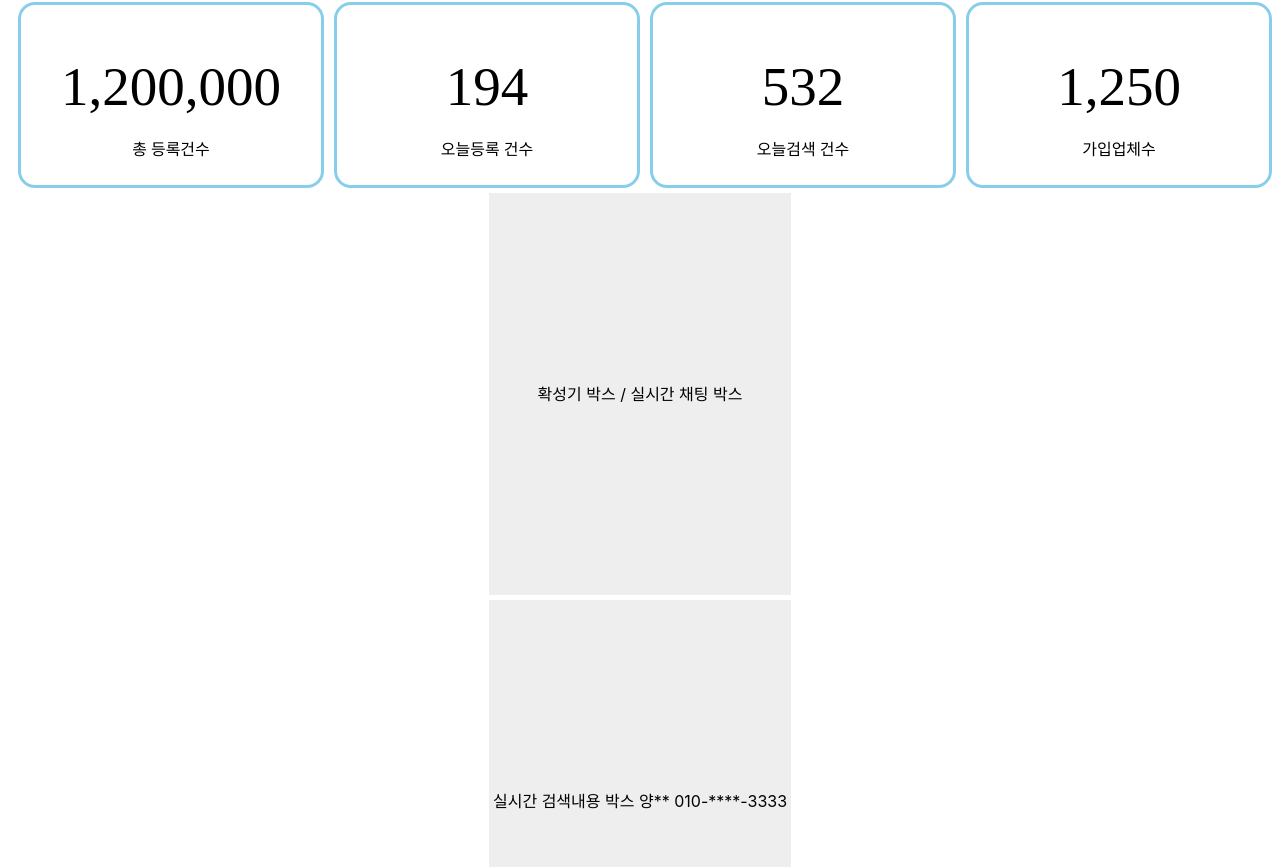
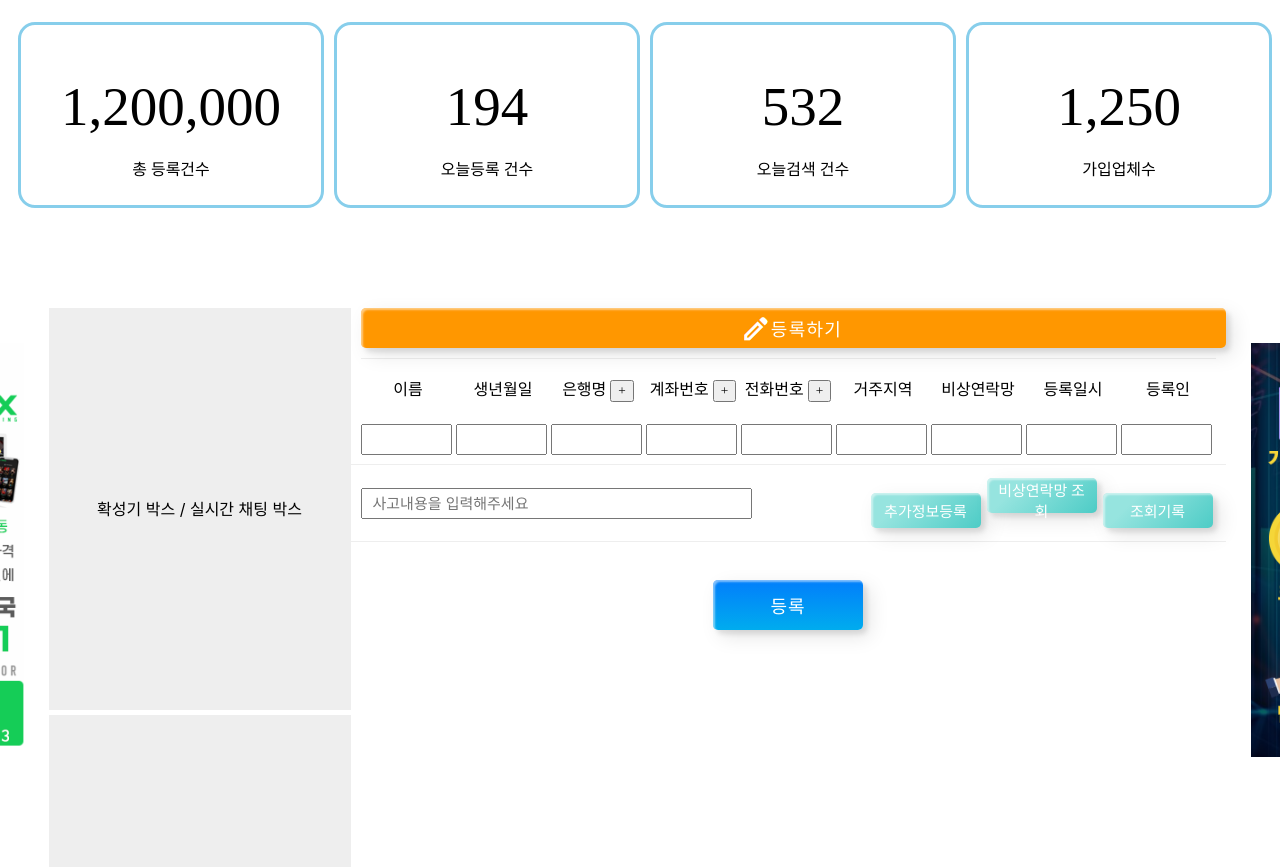
Before and after one commit to june33333/ilsan_react, a React (Create React App) app: page /index in a window 1280 px wide. Shown: the part 853-1720 px from the top of the page. Built offline with nearby package versions, Linux system fonts and the light colour scheme; a web font is replaced by a local one.

Commit message:
ChekForm

```diff
--- a/src/App.js
+++ b/src/App.js
@@ -17,5 +17,4 @@ function App() {
     </>
   );
 }
-
 export default App;
--- a/src/page/Index.jsx
+++ b/src/page/Index.jsx
@@ -36,6 +36,7 @@ const Intro = () => {
 
 const Header = () => {
   return (
+    <HeaderBg>
       <HeaderNav>
         <LogoUl>
           <li>
@@ -58,6 +59,7 @@ const Header = () => {
           </li>
         </CenterUl>
       </HeaderNav>
+    </HeaderBg>
   );
 };
 
@@ -114,11 +116,85 @@ const Total = () => {
 const Check = () => {
   return (
     <CheckForm>
+      <BannerBox1>
+        <img src="img/banner01.png"></img>
+      </BannerBox1>
       <Chet>
         <ChetBox>확성기 박스 / 실시간 채팅 박스</ChetBox>
         <DetailBox>실시간 검색내용 박스 양** 010-****-3333</DetailBox>
       </Chet>
-      <Regis></Regis>
+      <Regis>
+        <RegisBtn>
+          <RegBtn>
+            <RegBtnImg src="img/regispen.png"></RegBtnImg>등록하기
+          </RegBtn>
+        </RegisBtn>
+        <ScheDule>
+          <ScheDuleUl>
+            <ScheDuleLi>이름</ScheDuleLi>
+            <ScheDuleLi>생년월일</ScheDuleLi>
+            <ScheDuleLi>
+              은행명 <BankBtn>+</BankBtn>
+            </ScheDuleLi>
+            <ScheDuleLi>
+              계좌번호 <Account>+</Account>
+            </ScheDuleLi>
+            <ScheDuleLi>
+              전화번호 <Phone>+</Phone>
+            </ScheDuleLi>
+            <ScheDuleLi>거주지역</ScheDuleLi>
+            <ScheDuleLi>비상연락망</ScheDuleLi>
+            <ScheDuleLi>등록일시</ScheDuleLi>
+            <ScheDuleLi>등록인</ScheDuleLi>
+          </ScheDuleUl>
+          <ScheInputUl>
+            <ScheInputLi>
+              <ScheInput></ScheInput>
+            </ScheInputLi>
+            <ScheInputLi>
+              <ScheInput></ScheInput>
+            </ScheInputLi>
+            <ScheInputLi>
+              <ScheInput></ScheInput>
+            </ScheInputLi>
+            <ScheInputLi>
+              <ScheInput></ScheInput>
+            </ScheInputLi>
+            <ScheInputLi>
+              <ScheInput></ScheInput>
+            </ScheInputLi>
+            <ScheInputLi>
+              <ScheInput></ScheInput>
+            </ScheInputLi>
+            <ScheInputLi>
+              <ScheInput></ScheInput>
+            </ScheInputLi>
+            <ScheInputLi>
+              <ScheInput></ScheInput>
+            </ScheInputLi>
+            <ScheInputLi>
+              <ScheInput></ScheInput>
+            </ScheInputLi>
+          </ScheInputUl>
+        </ScheDule>
+        <NoteDiv>
+          <NoteInput
+            type="text"
+            placeholder="사고내용을 입력해주세요"
+          ></NoteInput>
+          <NoteBtnBox>
+            <NoteBtn>추가정보등록</NoteBtn>
+            <NoteBtn>비상연락망 조회</NoteBtn>
+            <NoteBtn>조회기록</NoteBtn>
+          </NoteBtnBox>
+        </NoteDiv>
+        <RcBox>
+          <RegisCheckButton>등록</RegisCheckButton>
+        </RcBox>
+      </Regis>
+      <BannerBox2>
+        <img src="img/banner02.png"></img>
+      </BannerBox2>
     </CheckForm>
   );
 };
@@ -150,6 +226,7 @@ const IntroInfo = styled.div`
   height: 40px;
   display: flex;
   justify-content: space-between;
+  position: fixed;
 `;
 
 const LinkIntro = styled.a`
@@ -177,13 +254,7 @@ const UserLi = styled.li`
   padding-right: 30px;
 `;
 
-const HomeLi = styled.li`
-  padding-right: 30px;
-`;
-
 const OutLi = styled.li``;
-
-const IntroLi = styled.li``;
 
 const IntroSpan = styled.div`
   display: inline-block;
@@ -193,6 +264,14 @@ const IntroSpan = styled.div`
   text-align: center;
   border-radius: 15px;
   color: #fff;
+`;
+
+const HeaderBg = styled.div`
+  width: 100%;
+  height: auto;
+  background: #fff;
+  position: fixed;
+  margin-top: 40px;
 `;
 
 const HeaderNav = styled.div`
@@ -231,6 +310,7 @@ const CenterUl = styled.ul`
 `;
 
 const SectionMain = styled.div`
+  padding-top: 140px;
   background-image: linear-gradient(to top, #d9afd9 0%, #97d9e1 100%);
   text-align: center;
   width: auto;
@@ -284,10 +364,11 @@ const CheckButton = styled.button`
 const MainP = styled.p`
   color: #fff;
   margin-top: 15px;
-  margin-bottom: -25px;
+  margin-bottom: -30px;
 `;
 const TotalValue = styled.div`
-  margin-top: 15px;
+  margin-top: 35px;
+  margin-bottom: 100px;
   display: flex;
   align-items: center;
   justify-content: space-between;
@@ -312,19 +393,26 @@ const ValueLi = styled.li`
 const ValueLink = styled.a`
   font-size: 55px;
 `;
+const BannerBox1 = styled.div`
+  margin-top: 35px;
+  margin-right: 25px;
+`;
+const BannerBox2 = styled.div`
+  margin-top: 35px;
+  margin-left: 25px;
+`;
 const CheckForm = styled.div`
   display: flex;
+  justify-content: center;
 `;
 const Chet = styled.div`
-  width: 1350px;
+  width: auto;
   height: auto;
 `;
 const ChetBox = styled.div`
   width: 300px;
   border: 1px solid #eee;
   height: 400px;
-  margin: 0 auto;
-  margin-top: 5px;
   text-align: center;
   background: #eee;
   line-height: 400px;
@@ -333,13 +421,147 @@ const DetailBox = styled.div`
   width: 300px;
   border: 1px solid #eee;
   height: 400px;
-  margin: 0 auto;
   margin-top: 5px;
   text-align: center;
   background: #eee;
   line-height: 400px;
 `;
 const Regis = styled.div``;
+
+const RegisBtn = styled.div`
+  display: flex;
+  width: auto;
+  height: 40px;
+  margin-left: 10px;
+`;
+
+const RegBtn = styled.button`
+  background: rgb(255, 151, 0);
+  border: none;
+  width: 100%;
+  height: auto;
+  font-size: 18px;
+  cursor: pointer;
+  border-radius: 5px;
+  color: #fff;
+  letter-spacing: 1.3px;
+  box-shadow: inset 2px 2px 2px 0px rgba(255, 255, 255, 0.5),
+    7px 7px 20px 0px rgba(0, 0, 0, 0.1), 4px 4px 5px 0px rgba(0, 0, 0, 0.1);
+  outline: none;
+`;
+
+const RegBtnImg = styled.img`
+  vertical-align: sub;
+  margin-right: 3px;
+`;
+
+const ScheDuleUl = styled.ul`
+  display: flex;
+  border-top: 1px solid #eee;
+  width: auto;
+  height: auto;
+`;
+const ScheDuleLi = styled.li`
+  display: inline-block;
+  text-align: center;
+  width: 95px;
+  height: auto;
+  padding-bottom: 7px;
+  padding-top: 17px;
+`;
+
+const ScheDule = styled.div`
+  width: auto;
+  height: auto;
+  padding: 10px;
+`;
+
+const ScheInputUl = styled.ul`
+  display: flex;
+  width: auto;
+  height: auto;
+`;
+
+const ScheInputLi = styled.li`
+  display: inline-block;
+  width: 95px;
+  height: 30px;
+  font-size: 13px;
+  padding-top: 15px;
+  text-align: center;
+  color: #141b34;
+`;
+
+const ScheInput = styled.input`
+  width: 75px;
+  height: auto;
+  font-size: 15px;
+  padding-top: 5px;
+  padding-left: 10px;
+  padding-bottom: 5px;
+  display: flex;
+  margin-right: 5px;
+`;
+const BankBtn = styled.button``;
+const Account = styled.button``;
+const Phone = styled.button``;
+const NoteDiv = styled.div`
+  border-top: 1px solid #eee;
+  border-bottom: 1px solid #eee;
+  display: flex;
+  width: auto;
+  height: auto;
+  justify-content: space-between;
+  align-items: center;
+  padding: 10px;
+`;
+const NoteInput = styled.input`
+  width: 375px;
+  font-size: 15px;
+  padding-top: 5px;
+  padding-bottom: 5px;
+  padding-left: 10px;
+`;
+const NoteBtnBox = styled.div``;
+const NoteBtn = styled.button`
+  width: 110px;
+  height: 35px;
+  background-color: #4dccc6;
+  background-image: linear-gradient(315deg, #4dccc6 0%, #96e4df 74%);
+  border: none;
+  color: #fff;
+  font-size: 15px;
+  border-radius: 5px;
+  cursor: pointer;
+  box-shadow: inset 2px 2px 2px 0px rgba(255, 255, 255, 0.5),
+    7px 7px 20px 0px rgba(0, 0, 0, 0.1), 4px 4px 5px 0px rgba(0, 0, 0, 0.1);
+  outline: none;
+  margin: 3px;
+`;
+const RcBox = styled.div`
+  text-align: center;
+`;
+
+const RegisCheckButton = styled.button`
+  margin: 0 auto;
+  margin-top: 38px;
+  width: 150px;
+  height: 50px;
+  text-align: center;
+  color: #fff;
+  cursor: pointer;
+  border: 0px;
+  letter-spacing: 1px;
+  font-size: 18px;
+  border-radius: 5px;
+  background: linear-gradient(
+    0deg,
+    rgba(0, 172, 238, 1) 0%,
+    rgba(2, 126, 251, 1) 100%
+  );
+  box-shadow: inset 2px 2px 2px 0px rgba(255, 255, 255, 0.5),
+    7px 7px 20px 0px rgba(0, 0, 0, 0.1), 4px 4px 5px 0px rgba(0, 0, 0, 0.1);
+`;
 const FooterForm = styled.div`
   align-items: center;
   margin-top: 30px;
--- a/src/page/SignCode.jsx
+++ b/src/page/SignCode.jsx
@@ -1,4 +1,4 @@
-import React from "react";
+import React, { useState } from "react";
 import styled from "styled-components";
 
 const Header = () => {
@@ -17,11 +17,12 @@ const Header = () => {
 const Section = () => {
   return (
     <BoxSection>
+      <div className="SignCode">
         <h3>가입코드는 텔레그램 : ROYALCLUB8 으로 문의주세요.</h3>
         <div className="login_form">
           <div className="input-enter">
             <SignCodeInput
-            type="text"
+              type="number"
               minLength="5"
               maxLength="13"
               title="가입코드"
@@ -32,8 +33,10 @@ const Section = () => {
         </div>
         <BtnBox>
           <ClearButton>확인</ClearButton>
+
           <CancelButton>취소</CancelButton>
         </BtnBox>
+      </div>
       <div className="joinform">
         <div className="inputenter">
           <JoinInput
```
Also changed, not shown: public/img/regispen.png (added). Lines whose indentation alone changed are shown as unchanged.
